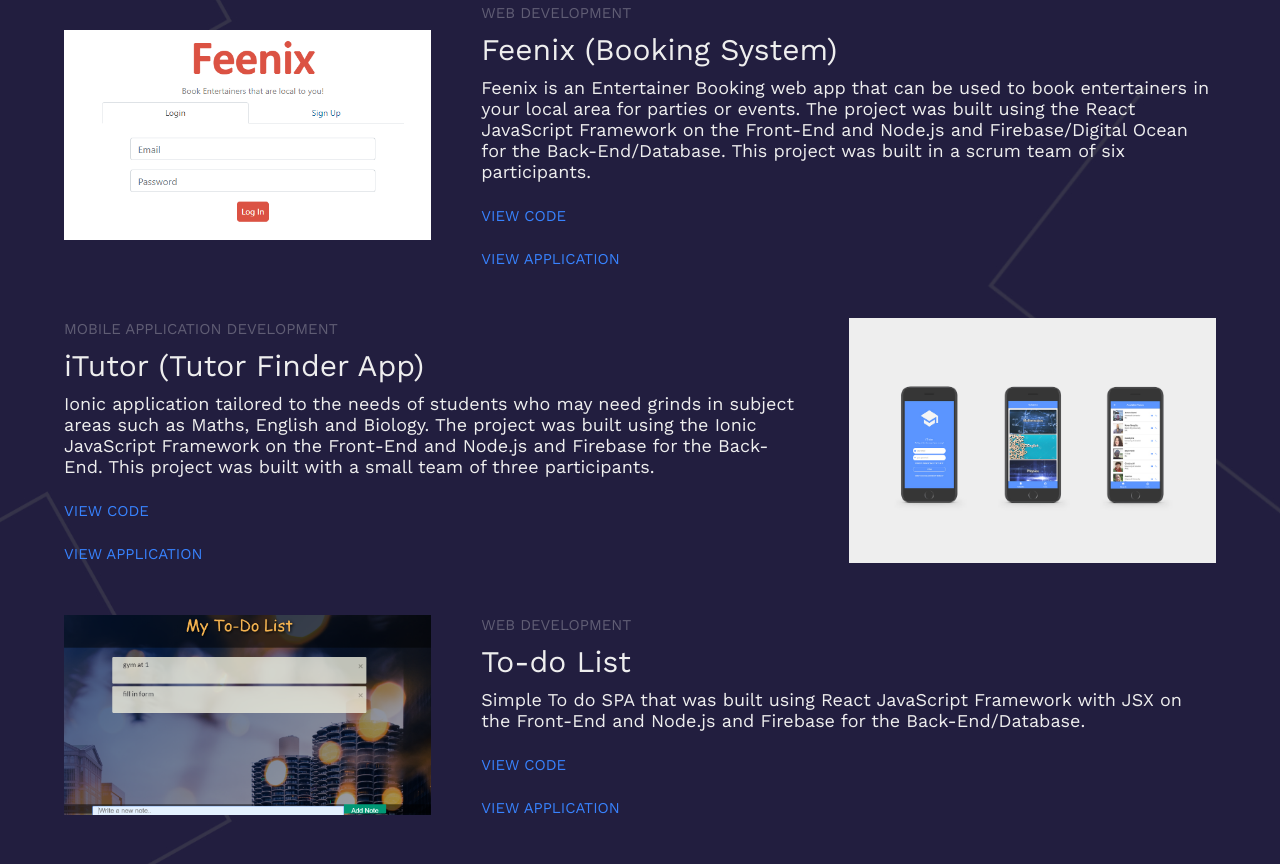
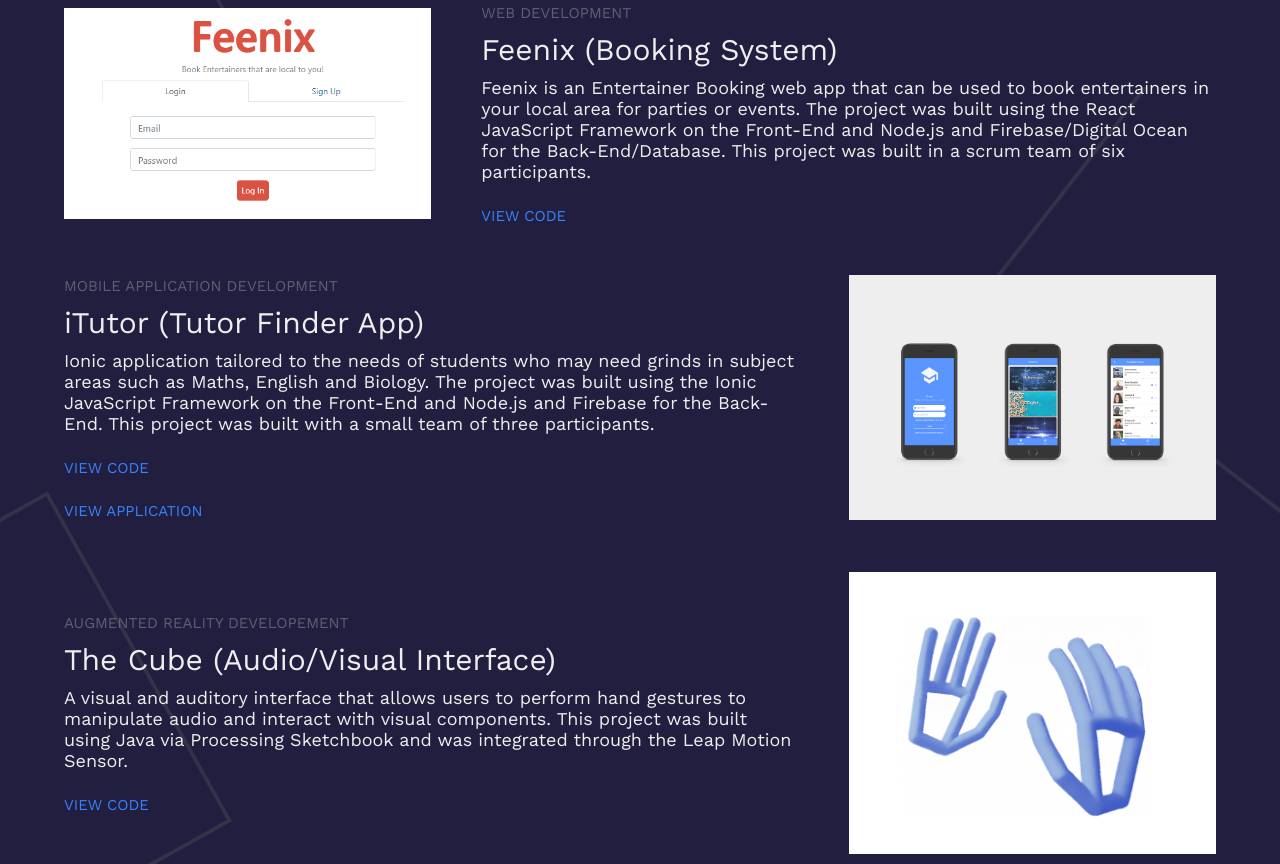
Before and after one commit to AlexNahayo/alexnahayo.github.io, a plain HTML site: page index.html in a window 1280 px wide. Shown: the part 2313-3177 px from the top of the page. Drawn offline with nearby package versions, Linux system fonts and the light colour scheme.

Commit message:
updated index.html

```diff
--- a/index.html
+++ b/index.html
@@ -94,7 +94,7 @@
 		<div class="container">
 			<div class="section-heading">
 				<h1>Portfolio</h1>
-				<h6> View some of my projects</h6>
+				<h6> View some of my personal projects</h6>
 			</div>
 
 			<div class="portfolio-item">
@@ -127,8 +127,7 @@
 						Firebase/Digital Ocean for the Back-End/Database.
 						This project was built in a scrum team of six participants.
 					</p>
-					<a href="https://github.com/HartSarah/Feenix" target="_blank" class="cta">View Code</a><br>
-					<a href="http://134.209.19.25:3000/Login" target="_blank" class="cta">View Application</a>
+					<a href="https://github.com/HartSarah/Feenix" target="_blank" class="cta">View Code</a>
 				</div>
 			</div>
 
@@ -152,21 +151,6 @@
 
 			</div>
 
-			<div class="portfolio-item">
-				<div class="portfolio-img has-margin-right" data-aos="fade-right" data-aos-delay="1100">
-					<img src="images/portitem5.jpeg" alt="">
-				</div>
-				<div class="portfolio-description" data-aos="fade-left" data-aos-delay="1200">
-					<h6>Web Development</h6>
-					<h1>To-do List</h1>
-					<p>
-						Simple To do SPA that was built using React JavaScript Framework with JSX on the Front-End and
-						Node.js and Firebase for the Back-End/Database.
-					</p>
-					<a href="https://github.com/AlexNahayo/todoApp" target="_blank" class="cta">View Code</a><br>
-					<a href="https://focused-ritchie-81d010.netlify.com" target="_blank" class="cta">View Application</a>
-				</div>
-			</div>
 
 			<div class="portfolio-item">
 				<div class="portfolio-description has-margin-right" data-aos="fade-right" data-aos-delay="1300">
```
